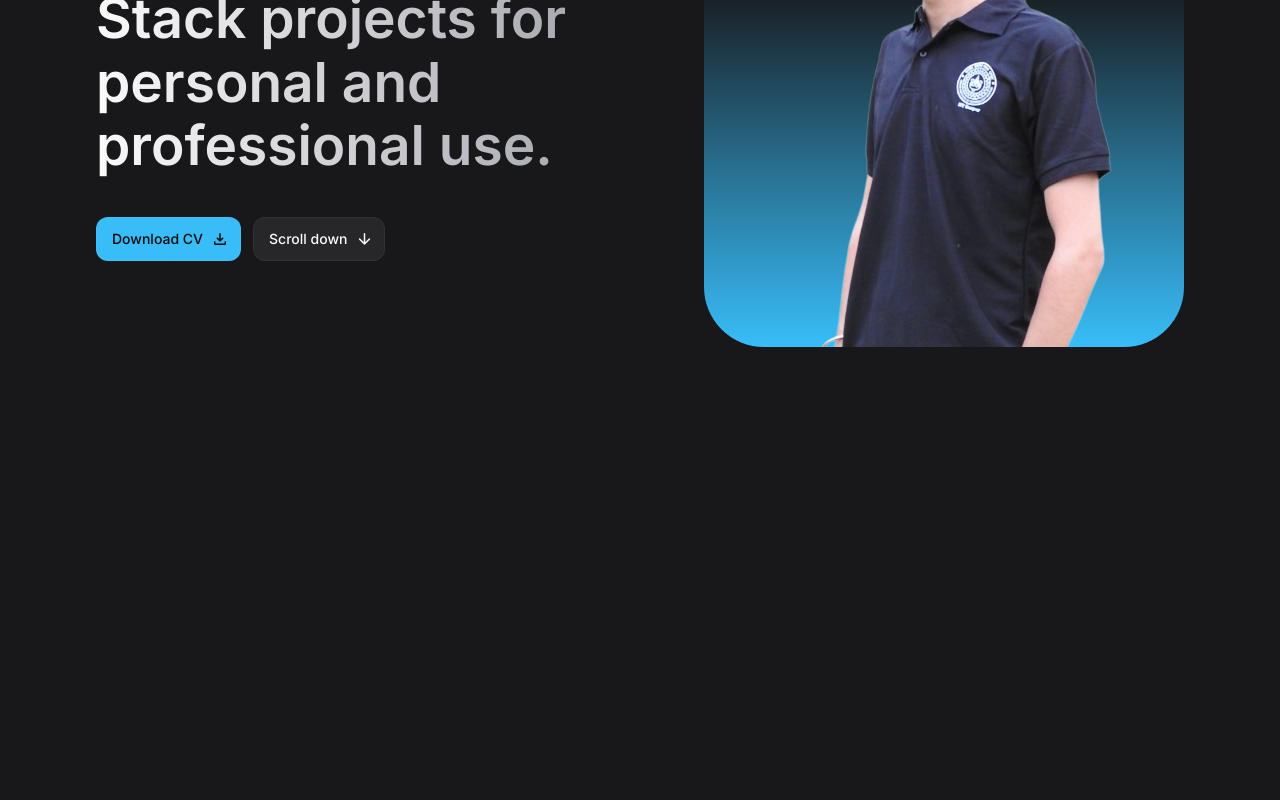
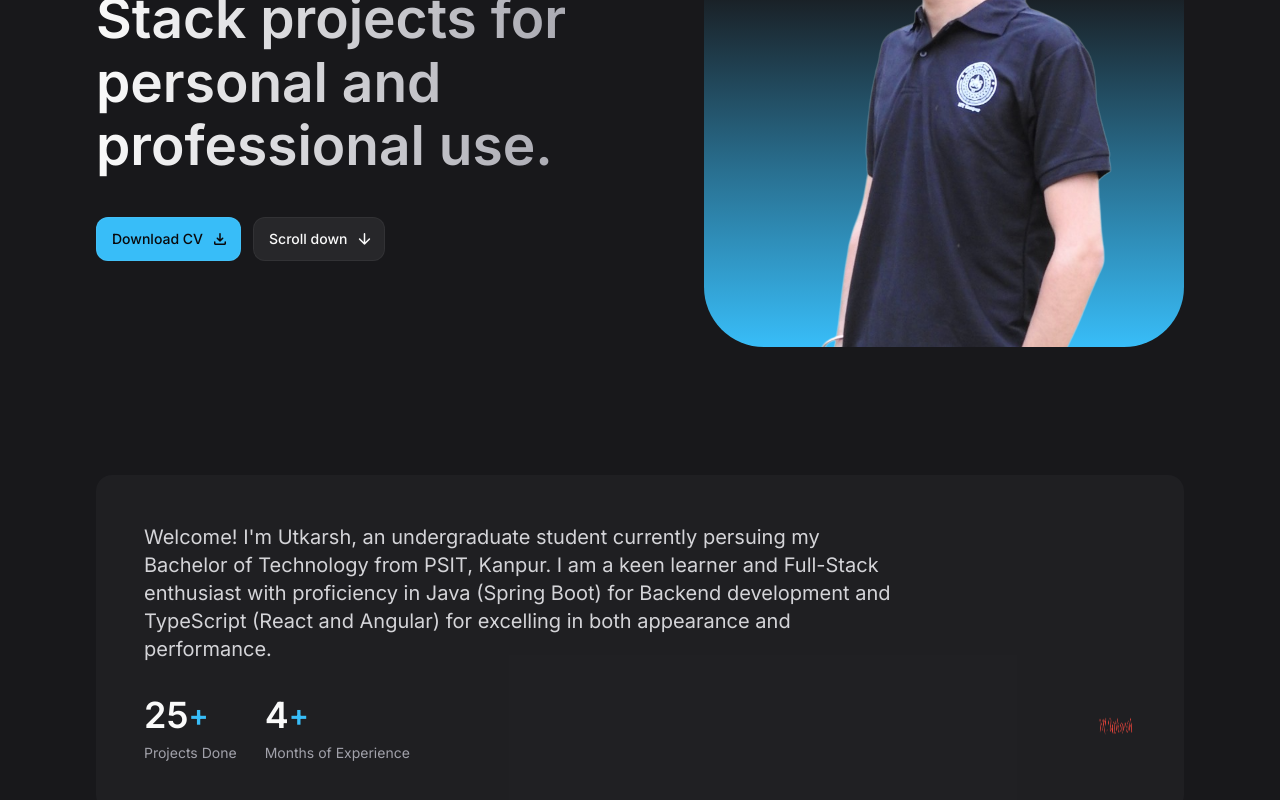
Before and after one commit to Utkarsh-2525/Portfolio, a React (Vite) app: page / in a window 1280 px wide. Shown: the part 362-1162 px from the top of the page. Before the commit the page ends 800 px from the top, so only its background shows below. Built offline with nearby package versions, Linux system fonts and the light colour scheme; a web font is replaced by a local one.

Commit message:
About section updated

```diff
--- a/src/App.tsx
+++ b/src/App.tsx
@@ -1,5 +1,6 @@
 import Header from "./components/Header.tsx";
 import Hero from "./components/Hero.tsx";
+import About from "./components/About.tsx";
 
 /**
  * @copyright 2025 M.Utkarsh
@@ -11,6 +12,7 @@ const App = () => {
             <Header/>
             <main>
                 <Hero/>
+                <About/>
             </main>
         </>
     );
--- /dev/null
+++ b/src/components/About.tsx
@@ -0,0 +1,51 @@
+/**
+ * @copyright 2025 M.Utkarsh
+ * @license Apache-2.0
+ */
+
+const aboutItems = [
+    {
+        label: 'Projects Done',
+        number: 25
+    },
+    {
+        label: 'Months of Experience',
+        number: 4
+    }
+];
+
+const About = () => {
+    return (
+        <section id="about" className='section'>
+            <div className="container">
+                <div className="bg-zinc-800/50 p-7 rounded-2xl md:p-12">
+                    <p className="text-zinc-300 mb-4 md:mb-8 md:text-xl md:max-w-[60ch]">
+                        Welcome! I&apos;m Utkarsh, an undergraduate student currently persuing my Bachelor of Technology from PSIT, Kanpur. I am a keen learner and Full-Stack enthusiast with proficiency in Java (Spring Boot) for Backend development and TypeScript (React and Angular) for excelling in both appearance and performance.
+                    </p>
+                    <div className="flex flex-wrap items-center gap-4 md:gap-7">
+                        {
+                            aboutItems.map(({label, number}, key) => (
+                                <div key={key}>
+                                    <div className="flex items-center md:mb-2">
+                                        <span className="text-2xl font-semibold md:text-4xl">
+                                            {number}
+                                        </span>
+                                        <span className="text-sky-400 font-semibold md:text-3xl">
+                                            +
+                                        </span>
+                                    </div>
+                                    <p className="text-sm text-zinc-400">
+                                        {label}
+                                    </p>
+                                </div>
+                            ))
+                        }
+                        <img src="/images/Melogo.png" alt="logo" width={100} height={100} className='ml-auto md:w-[40px] md:h-[40px]' />
+                    </div>
+                </div>
+            </div>
+        </section>
+    );
+};
+
+export default About;
--- a/src/index.css
+++ b/src/index.css
@@ -49,6 +49,10 @@ body{
     @apply w-full h-full object-cover;
 }
 
+.section{
+    @apply pt-20 lg:pt-32;
+}
+
 /*
     *COMPONENTS
 */
```
Also changed, not shown: 1 other file (tests, documents, lock files or other folders).
